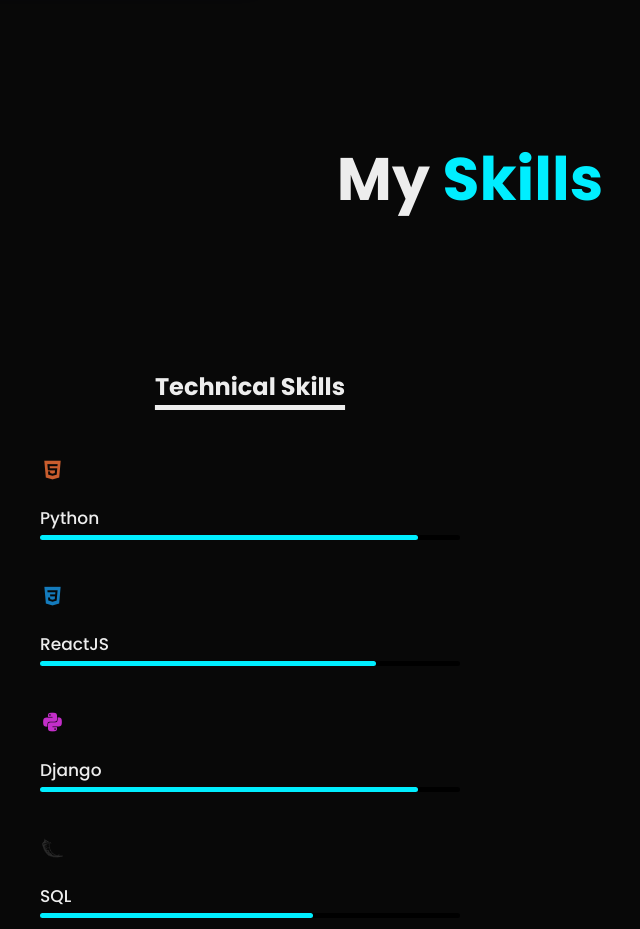
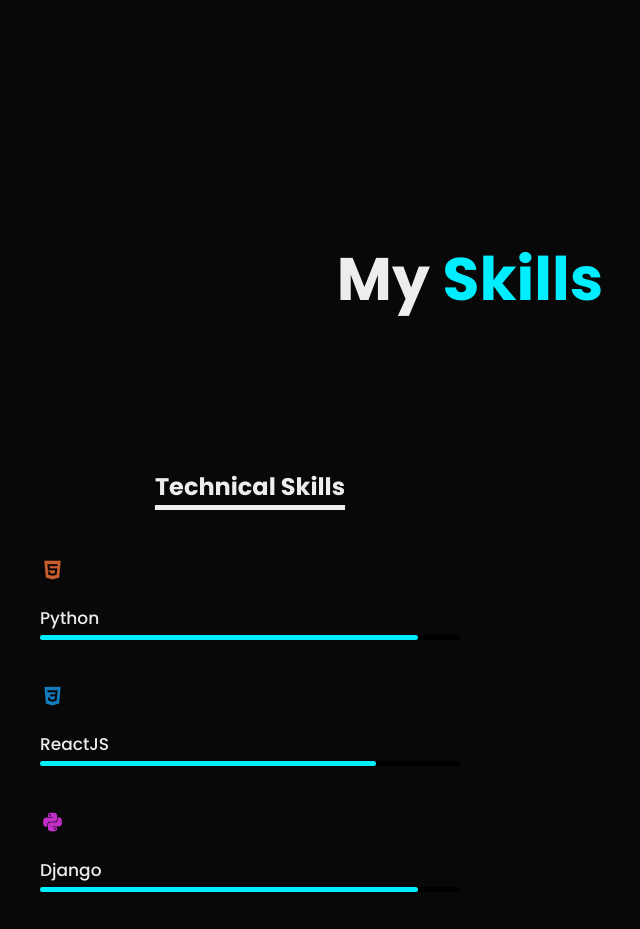
Before and after one commit to varuncaeser/Portfolio, a plain HTML site: page index.html in a window 1280 px wide. Shown: the part 3400-4329 px from the top of the page, without its empty margins (170-810 px from the left). Drawn offline with nearby package versions, Linux system fonts and the light colour scheme.

Commit message:
Update index.html

```diff
--- a/index.html
+++ b/index.html
@@ -102,7 +102,13 @@
     </div>
 </section>
 
+<div>
+    <br>
+                <br>
+                <br>
+                <br>
 
+</div>
 <h1 class="sub-title">My <span>Skills</span></h1>
 <section>
 <div class="container1" id="skills">
```
